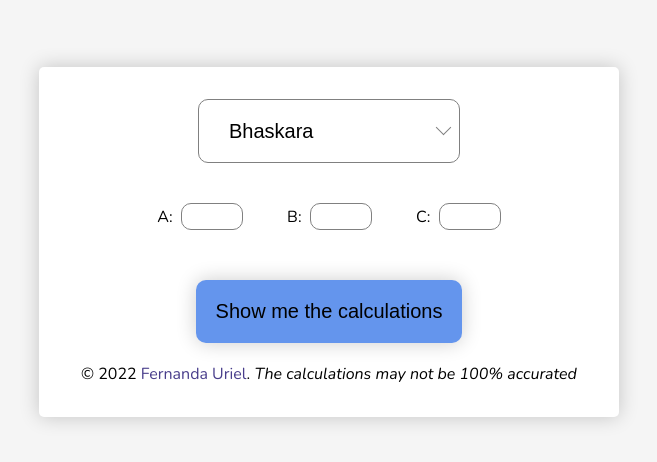
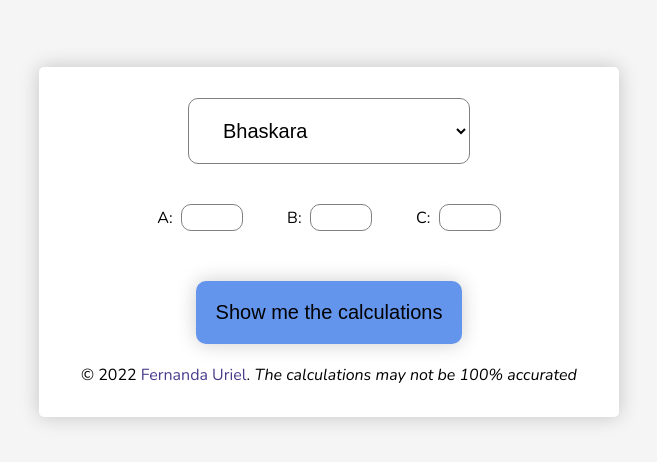
Before and after one commit to AmandaUriel/math-made-easy, a plain HTML site: page index.html in a window 1280 px wide. Shown: the part 158-620 px from the top of the page, without its empty margins (311-968 px from the left). Drawn offline with nearby package versions, Linux system fonts and the light colour scheme.

Commit message:
Removed arrow, replaced to the default one

```diff
--- a/style.css
+++ b/style.css
@@ -55,25 +55,6 @@ body {
 
     border: 1px solid gray;
     background-color: white;
-
-    /* MAKE ARROW INVISIBLE */
-    appearance: none;
-    -webkit-appearance: none;
-    -moz-appearance: none;
-}
-/* MAKE AN ARROW FOR DROP DOWN MENU */
-.pop-up::before {
-    content: "";
-    position: absolute;
-    background-color: transparent;
-    width: 10px;
-    height: 10px;
-    border: 1px solid gray;
-    border-top: none;
-    border-left: none;
-    transform: rotate(45deg);
-    top: 55px;
-    right: 170px;
 }
 /* WHEN FOCUS OR HOVER ON OPTIONS, MAKE A BLUE SHADOW */
 #math:focus, #math:hover,
```
